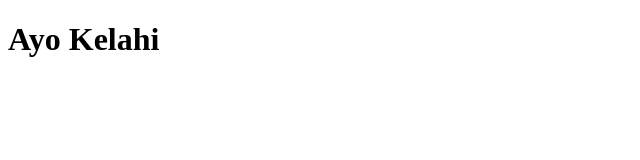
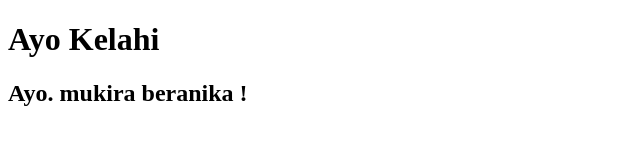
Before and after one commit to DianBahari123/Kelompok-2-percobaan, a plain HTML site: page index.html in a window 1280 px wide. Shown: the whole page, without its empty margins (0-640 px from the left). Drawn offline with Linux system fonts and the light colour scheme.

Commit message:
punya faidah

```diff
--- a/index.html
+++ b/index.html
@@ -7,5 +7,6 @@
 </head>
 <body>
     <h1>Ayo Kelahi</h1>
+    <h2>Ayo. mukira beranika !</h2>
 </body>
 </html>
```
